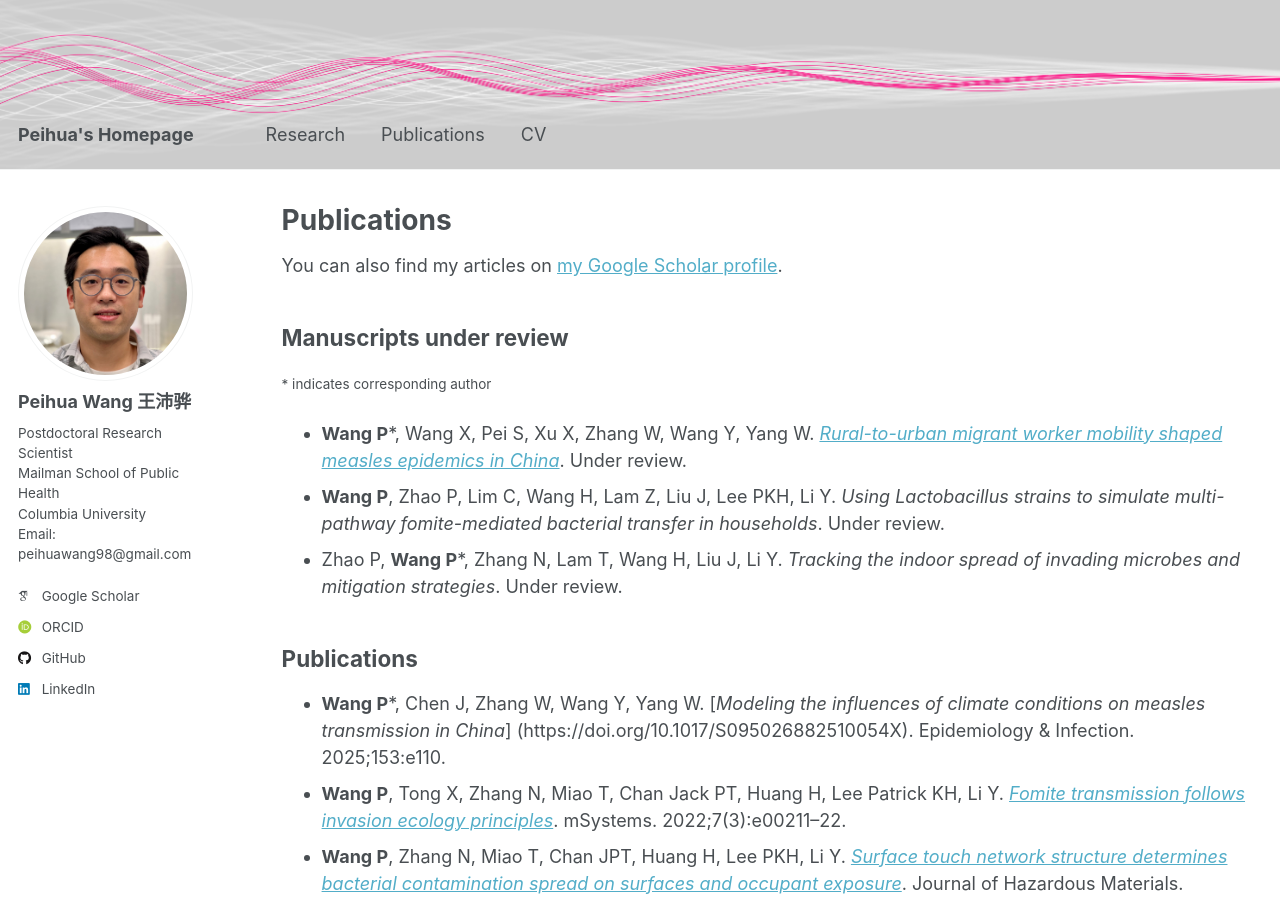
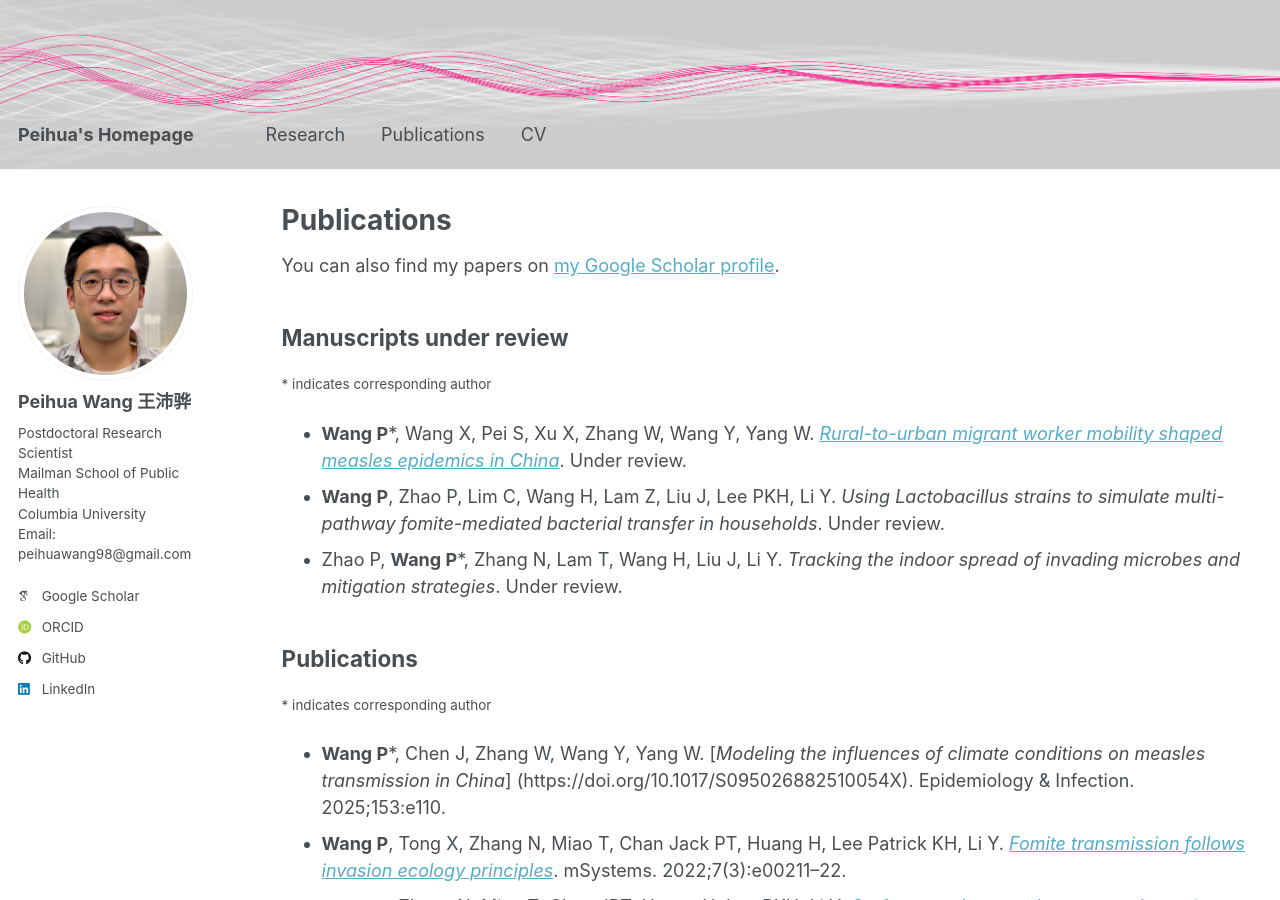
Before and after one commit to peihuawang98/peihuawang98.github.io, a Jekyll site: the page built from _pages/publications.md, in a window 1280 px wide and 900 px high. Built offline with Jekyll 4.4.1, drawn with Linux system fonts in a browser that asks for light colours; some web fonts are replaced; a script that is not in the unit is left out.

Commit message:
website_v2.1_general

```diff
--- a/_pages/publications.md
+++ b/_pages/publications.md
@@ -5,7 +5,7 @@ permalink: /publications/
 author_profile: true
 ---
 
-You can also find my articles on [my Google Scholar profile](https://scholar.google.com/citations?user=9D1dcYAAAAAJ&hl=en).
+You can also find my papers on [my Google Scholar profile](https://scholar.google.com/citations?user=9D1dcYAAAAAJ&hl=en).
 
 Manuscripts under review
 ------
@@ -17,6 +17,7 @@ Manuscripts under review
 
 Publications
 ------
+<small>* indicates corresponding author</small>
 - **Wang P***, Chen J, Zhang W, Wang Y, Yang W. [_Modeling the influences of climate conditions on measles transmission in China_] (https://doi.org/10.1017/S095026882510054X). Epidemiology & Infection. 2025;153:e110.
 - **Wang P**, Tong X, Zhang N, Miao T, Chan Jack PT, Huang H, Lee Patrick KH, Li Y. [_Fomite transmission follows invasion ecology principles_](https://doi.org/10.1128/msystems.00211-22). mSystems. 2022;7(3):e00211–22.
 - **Wang P**, Zhang N, Miao T, Chan JPT, Huang H, Lee PKH, Li Y. [_Surface touch network structure determines bacterial contamination spread on surfaces and occupant exposure_](https://doi.org/10.1016/j.jhazmat.2021.126137). Journal of Hazardous Materials. 2021;416:126137.
```
Also changed, not shown: _pages/about.md (+1 -1 lines).
